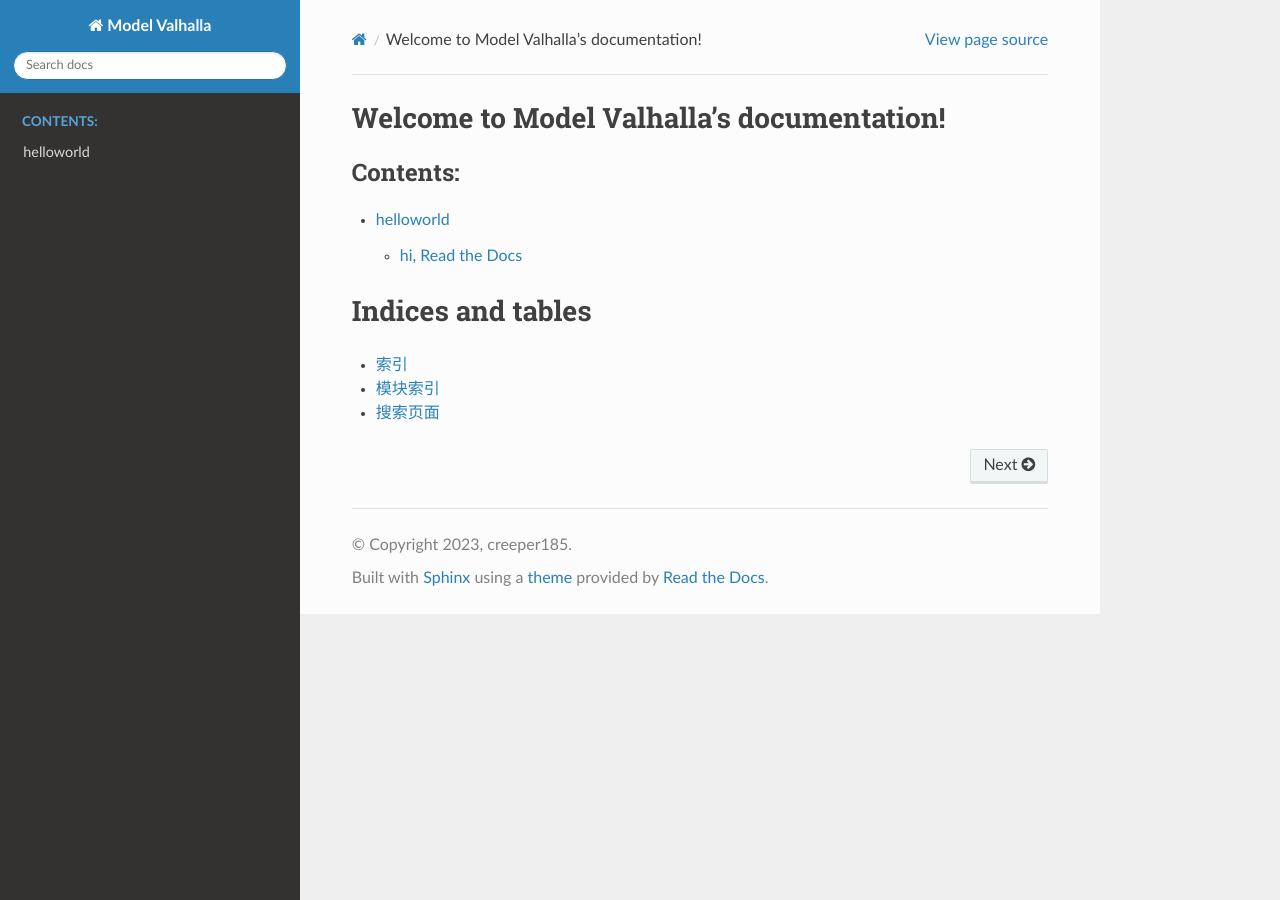
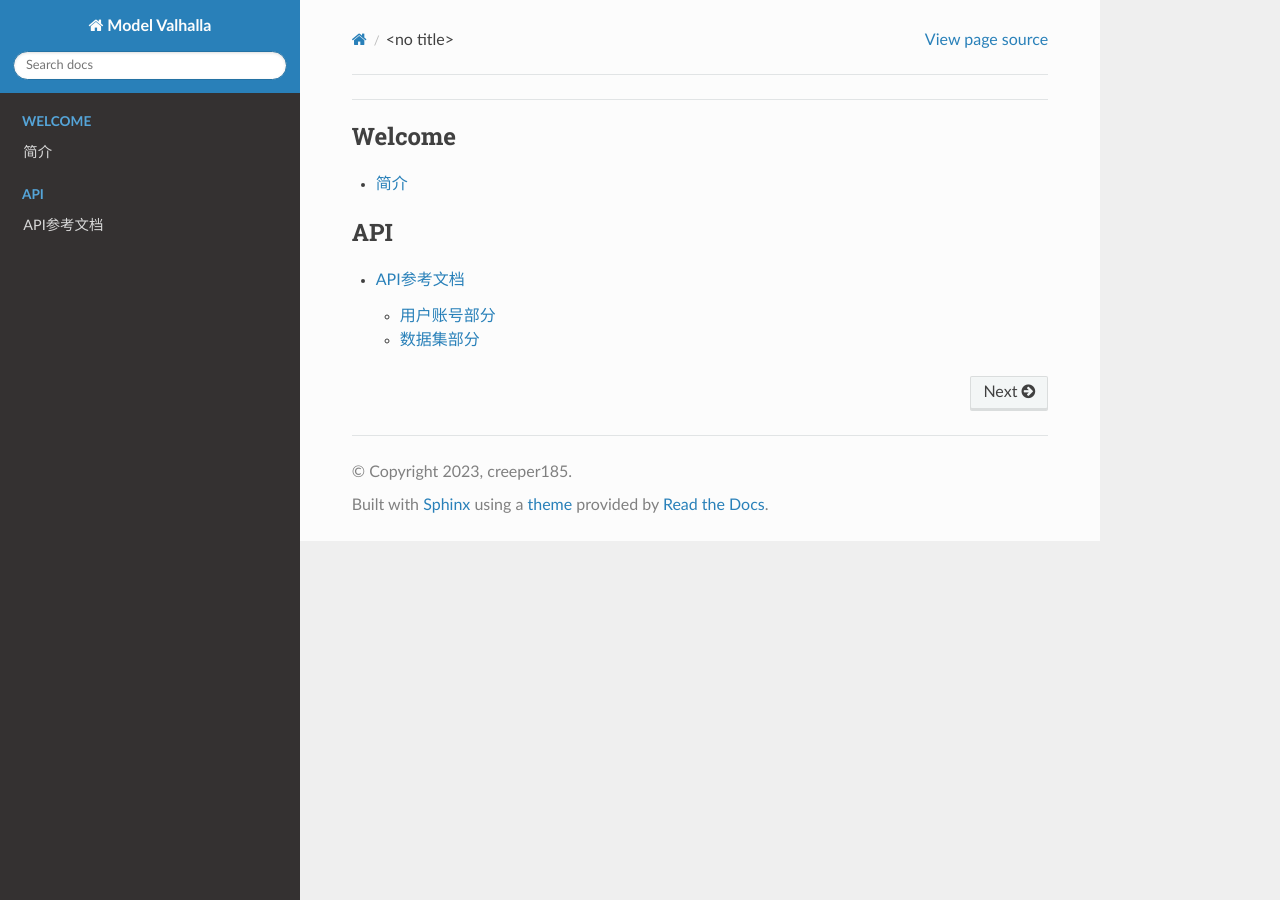
Before and after one commit to cre185/Model_Valhalla, a Sphinx documentation site: the page built from docs/source/index.rst, in a window 1280 px wide. Built offline with Sphinx 7.4.7 and the Read the Docs theme 2.0.0, drawn with Linux system fonts in a browser that asks for light colours.

Commit message:
update the very first document

```diff
--- /dev/null
+++ b/docs/source/_index.md
@@ -0,0 +1,3 @@
+## 简介
+本文档作为Model Valhalla项目的长期更新文档，包含项目的各种详细介绍与说明。
+更多详细信息可以在列表中找到分栏。
--- /dev/null
+++ b/docs/source/api.md
@@ -0,0 +1,4 @@
+## API参考文档
+
+### 用户账号部分
+### 数据集部分
--- a/docs/source/index.rst
+++ b/docs/source/index.rst
@@ -3,18 +3,16 @@
    You can adapt this file completely to your liking, but it should at least
    contain the root `toctree` directive.
 
-Welcome to Model Valhalla's documentation!
 ==========================================
 
 .. toctree::
    :maxdepth: 2
-   :caption: Contents:
+   :caption: Welcome
 
-   readme.md
+   _index.md
 
-Indices and tables
-==================
+.. toctree::
+   :maxdepth: 2
+   :caption: API
 
-* :ref:`genindex`
-* :ref:`modindex`
-* :ref:`search`
+   api.md
--- a/docs/source/readme.md
+++ /dev/null
@@ -1,3 +0,0 @@
-# helloworld
-
-## hi, Read the Docs
```
